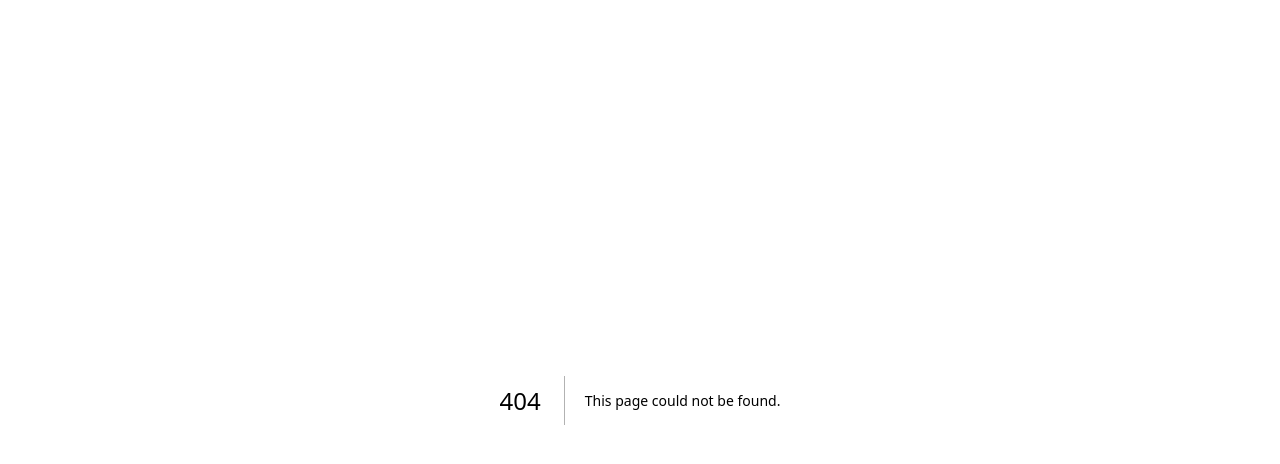
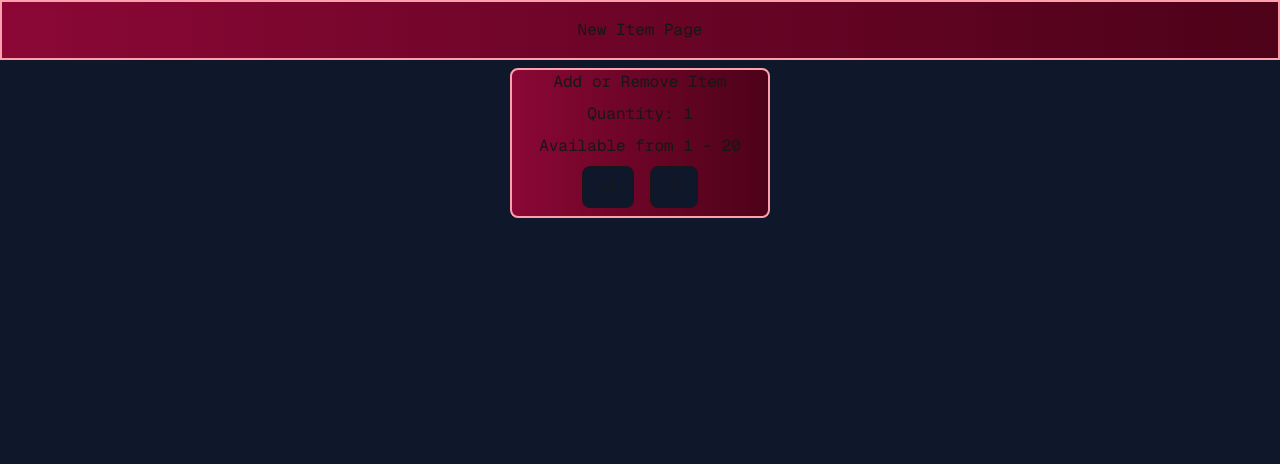
Before and after one commit to Denver-T/cprg306-assignments, a Next.js app: page /week-5 in a window 1280 px wide. Before the commit this address had no page. Shown: the top 464 px of the page. Built offline with nearby package versions, Linux system fonts and the light colour scheme.

Commit message:
added skeleton for week 5

```diff
--- a/src/app/page.js
+++ b/src/app/page.js
@@ -12,6 +12,10 @@ export default function Home() {
 
     const link3 = [
       { label: "> New Item", href: "/week-4"}
+    ]
+
+    const link4 = [
+      { label: "> New Item", href: "/week-5"}
     ]
 
   return (
@@ -34,6 +38,10 @@ export default function Home() {
             label="Week 4"
             items={link3}
           />
+          <DropdownMenu
+          label="Week 5"
+          items={link4}
+          />
       </div>
     </main>
   );
--- /dev/null
+++ b/src/app/week-5/new-item.js
@@ -0,0 +1,45 @@
+"use client";
+import { useState } from "react";
+
+export default function NewItem() {
+  const [quantity, setQuantity] = useState(1);
+
+function increment() {
+  if(quantity < 20) {
+      setQuantity(quantity + 1);
+    }
+  }
+
+
+  //decrease quantity by 1
+  function decrement() {
+    if(quantity > 1) {
+      setQuantity(quantity - 1);
+    }
+  }
+
+  //function to reset counter to orignal value
+  //   function resetCounter() {
+  //   setQuantity(quantity = useState);
+  // }
+
+  return (
+    <div className="m-2 w-65 bg-linear-to-r from-rose-900 to-rose-950 border-2 border-rose-300 text-center rounded-lg">
+    <h2 className="font-mono">Add or Remove Item</h2>
+    <h3 className="font-mono m-2"> Quantity: {quantity}</h3>
+    <text className="font-mono m-2">Available from 1 - 20</text>
+
+    <button className="m-2 py-2 px-4 bg-slate-900 rounded-lg border-1
+    hover:bg-white hover:text-black hover:border-1 hover:border-black"
+    onClick={() => {
+      increment();
+    }}>+1</button>
+
+    <button className="m-2 py-2 px-4 bg-slate-900 rounded-lg border-1
+    hover:bg-white hover:text-black hover:border-1 hover:border-black"
+    onClick={() => {
+      decrement();
+    }}>-1</button>
+    </div>
+  );
+}
--- /dev/null
+++ b/src/app/week-5/page.js
@@ -0,0 +1,18 @@
+"use client";
+import { useState } from "react";
+import NewItem from "./new-item";
+
+export default function Page() {
+  return (
+    <main className="bg-slate-900 min-h-screen">
+      <header className="bg-linear-to-r from-rose-900 to-rose-950 border-2 border-rose-300">
+        <h1 className="font-mono text-center p-4">
+          New Item Page
+        </h1>
+      </header>
+      <div className="flex justify-center">
+        <NewItem />
+      </div>
+    </main>
+  );
+}
```
